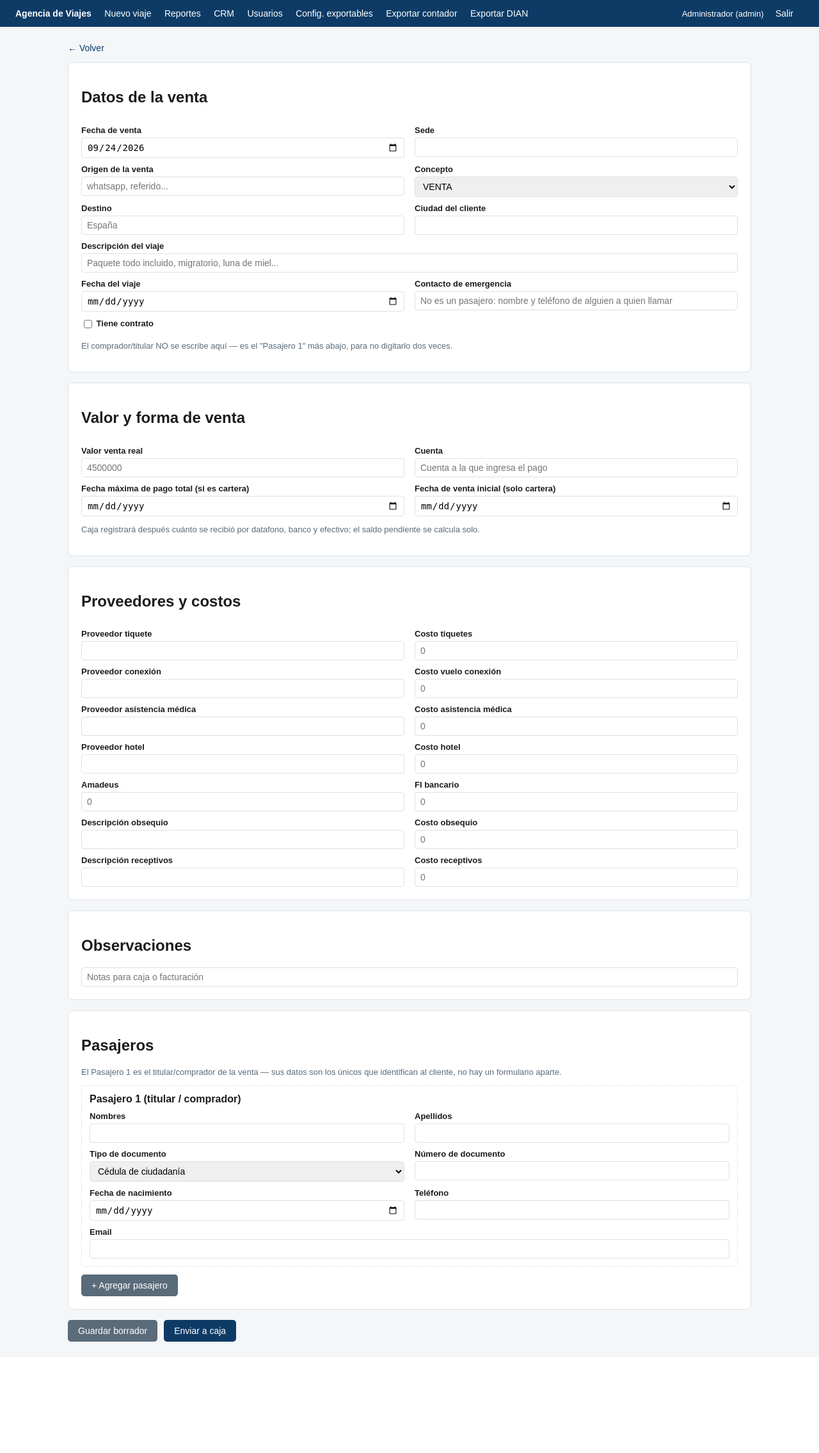
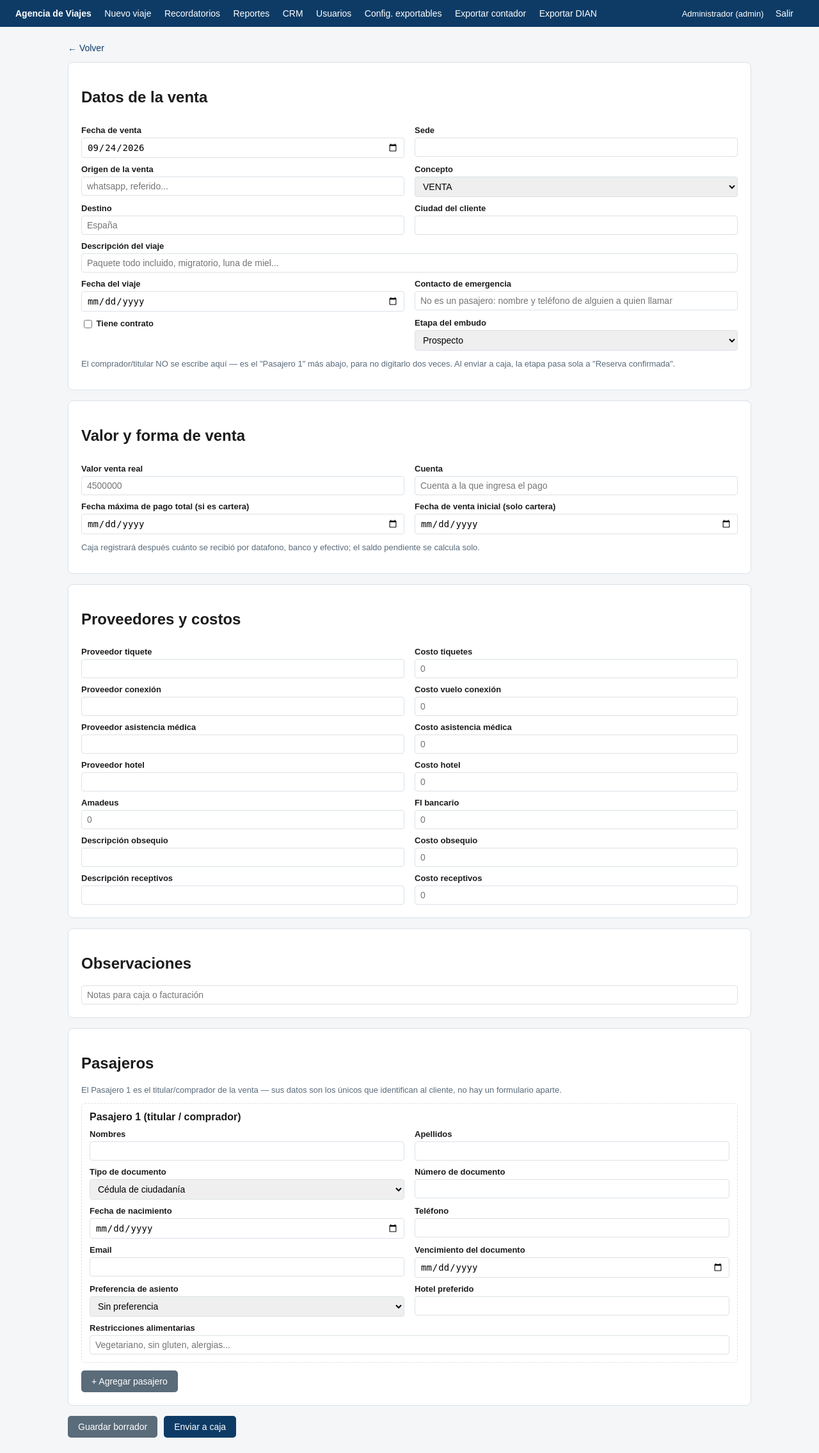
Before and after one commit to asesoriasgarzon-dev/agencia-viajes, a Flask app: page /venta/nueva in a window 1280 px wide. Shown: the whole page at 64% size. Before the commit the page ends 2097 px from the top, so only its background shows below. Run offline with Flask 3, Linux system fonts and the light colour scheme; a user stored in the database is signed in.

Commit message:
Completar el CRM: documentos, preferencias, embudo de ventas y recordatorios
Documento con fecha de vencimiento, preferencia de asiento, hotel
preferido y restricciones alimentarias por pasajero. Embudo de
ventas (Prospecto -> Cotizacion enviada -> Negociacion -> Reserva
confirmada -> Viaje realizado) como campo informativo aparte del
estado operativo, visible en el detalle y en el dashboard.
Recordatorios visibles en la app (pagos por vencer, prospectos sin
avanzar, cumpleanos de la semana) -- NO son correos automaticos
reales, eso requeriria conectar un servicio de correo con
credenciales propias de la agencia.

Co-Authored-By: Claude Sonnet 5 <noreply@anthropic.com>

```diff
--- a/app.py
+++ b/app.py
@@ -25,6 +25,7 @@ from destinos_data import DESTINOS_POPULARES
 from models import (
     CONCEPTOS,
     ESTADOS,
+    ETAPAS_EMBUDO,
     ExportConfig,
     Pasajero,
     ROLES,
@@ -213,6 +214,11 @@ def ventas():
         "valor_vendido": sum(
             float(v.valor_venta_real or 0) for v in todas if v.estado == "facturado"
         ),
+        "prospectos_activos": sum(
+            1 for v in todas
+            if v.estado == "borrador"
+            and v.etapa_embudo in ("prospecto", "cotizacion_enviada", "negociacion")
+        ),
     }
     return render_template(
         "ventas.html", ventas=todas, estados=dict(ESTADOS), stats=stats
@@ -252,6 +258,7 @@ def _sugerencias_contexto():
         sedes=_sugerencias(Venta.sede, SEMILLA_SEDES),
         origenes=_sugerencias(Venta.origen_venta, SEMILLA_ORIGENES),
         conceptos=CONCEPTOS,
+        etapas_embudo=ETAPAS_EMBUDO,
         hoy=date.today().isoformat(),
     )
 
@@ -309,6 +316,8 @@ def _aplicar_campos_venta(venta, f):
     venta.costo_receptivos = _a_decimal(f.get("costo_receptivos"))
     venta.tiene_contrato = bool(f.get("tiene_contrato"))
     venta.observaciones = f.get("observaciones", "").strip()
+    if f.get("etapa_embudo") in dict(ETAPAS_EMBUDO):
+        venta.etapa_embudo = f.get("etapa_embudo")
 
 
 def _procesar_pasajeros(f):
@@ -322,6 +331,10 @@ def _procesar_pasajeros(f):
     fechas_nac = f.getlist("pasajero_fecha_nacimiento")
     telefonos = f.getlist("pasajero_telefono")
     emails = f.getlist("pasajero_email")
+    vencimientos = f.getlist("pasajero_fecha_vencimiento_documento")
+    asientos = f.getlist("pasajero_preferencia_asiento")
+    hoteles_pref = f.getlist("pasajero_hotel_preferido")
+    restricciones = f.getlist("pasajero_restricciones_alimentarias")
 
     creados = []
     for i, nombre in enumerate(nombres):
@@ -336,6 +349,10 @@ def _procesar_pasajeros(f):
                 fecha_nacimiento=_en(fechas_nac, i),
                 telefono=_en(telefonos, i),
                 email=_en(emails, i),
+                fecha_vencimiento_documento=_en(vencimientos, i),
+                preferencia_asiento=_en(asientos, i),
+                hotel_preferido=_en(hoteles_pref, i),
+                restricciones_alimentarias=_en(restricciones, i),
             )
         )
     if creados:
@@ -352,6 +369,10 @@ def _pasajeros_a_json(lista_pasajeros):
             "numero_documento": p.numero_documento,
             "fecha_nacimiento": p.fecha_nacimiento,
             "telefono": p.telefono,
+            "fecha_vencimiento_documento": p.fecha_vencimiento_documento,
+            "preferencia_asiento": p.preferencia_asiento,
+            "hotel_preferido": p.hotel_preferido,
+            "restricciones_alimentarias": p.restricciones_alimentarias,
             "email": p.email,
         }
         for p in lista_pasajeros
@@ -391,6 +412,7 @@ def venta_nueva():
                     **_sugerencias_contexto()
                 )
             venta.estado = "pendiente_caja"
+            venta.etapa_embudo = "reserva_confirmada"
 
         venta.pasajeros.extend(pasajeros_creados)
         db.session.add(venta)
@@ -447,6 +469,7 @@ def venta_editar(venta_id):
 
         if accion == "enviar":
             venta.estado = "pendiente_caja"
+            venta.etapa_embudo = "reserva_confirmada"
 
         db.session.commit()
         flash(
@@ -836,12 +859,22 @@ def crm():
         doc = p.numero_documento.strip()
         if not doc:
             continue
-        perfil = perfiles.setdefault(doc, {"nombre": "", "telefono": None, "ventas": {}})
+        perfil = perfiles.setdefault(doc, {
+            "nombre": "", "telefono": None, "email": None,
+            "fecha_vencimiento_documento": None, "preferencia_asiento": None,
+            "hotel_preferido": None, "restricciones_alimentarias": None,
+            "ventas": {},
+        })
         nombre = f"{p.nombres or ''} {p.apellidos or ''}".strip()
         if nombre:
             perfil["nombre"] = nombre
-        if p.telefono:
-            perfil["telefono"] = p.telefono
+        for campo in (
+            "telefono", "email", "fecha_vencimiento_documento",
+            "preferencia_asiento", "hotel_preferido", "restricciones_alimentarias",
+        ):
+            valor = getattr(p, campo)
+            if valor:
+                perfil[campo] = valor
         if p.venta:
             perfil["ventas"][p.venta.id] = p.venta
 
@@ -867,6 +900,11 @@ def crm():
             "nombre": perfil["nombre"] or "—",
             "documento": doc,
             "telefono": perfil["telefono"],
+            "email": perfil["email"],
+            "fecha_vencimiento_documento": perfil["fecha_vencimiento_documento"],
+            "preferencia_asiento": perfil["preferencia_asiento"],
+            "hotel_preferido": perfil["hotel_preferido"],
+            "restricciones_alimentarias": perfil["restricciones_alimentarias"],
             "num_viajes": len(ventas_cliente),
             "veces_titular": veces_titular,
             "monto_como_titular": monto_como_titular,
@@ -877,6 +915,69 @@ def crm():
 
     clientes.sort(key=lambda c: c["num_viajes"], reverse=True)
     return render_template("crm.html", clientes=clientes)
+
+
+# --------------------------------------------------------------------------
+# Recordatorios — seguimiento visible en la app, NO envío automático de
+# correos (eso necesitaría conectar un servicio de correo con credenciales
+# reales, no incluido en este alcance). Cada asesor ve los suyos; admin ve
+# todos.
+# --------------------------------------------------------------------------
+
+
+@app.route("/recordatorios")
+@login_required
+def recordatorios():
+    hoy = date.today()
+    query = Venta.query.filter(Venta.estado != "facturado")
+    if current_user.rol == "asesor":
+        query = query.filter(Venta.asesor_id == current_user.id)
+    ventas_activas = query.all()
+
+    pagos_por_vencer = []
+    if current_user.rol in ("admin", "asesor", "caja"):
+        for v in ventas_activas:
+            if v.concepto == "CARTERA" and v.fecha_maxima_pago:
+                dias = (v.fecha_maxima_pago - hoy).days
+                if dias <= 7:
+                    pagos_por_vencer.append({"venta": v, "dias": dias})
+    pagos_por_vencer.sort(key=lambda x: x["dias"])
+
+    prospectos_estancados = []
+    if current_user.rol in ("admin", "asesor"):
+        for v in ventas_activas:
+            if v.estado == "borrador" and v.etapa_embudo in ("prospecto", "cotizacion_enviada", "negociacion"):
+                dias = (hoy - v.fecha_creacion.date()).days if v.fecha_creacion else 0
+                if dias >= 5:
+                    prospectos_estancados.append({"venta": v, "dias": dias})
+    prospectos_estancados.sort(key=lambda x: x["dias"], reverse=True)
+
+    cumpleanos_semana = []
+    if current_user.rol in ("admin", "asesor"):
+        cumple_query = Pasajero.query.filter(
+            Pasajero.fecha_nacimiento.isnot(None), Pasajero.fecha_nacimiento != ""
+        )
+        if current_user.rol == "asesor":
+            cumple_query = cumple_query.join(Venta).filter(Venta.asesor_id == current_user.id)
+        for p in cumple_query.all():
+            try:
+                nacimiento = datetime.strptime(p.fecha_nacimiento, "%Y-%m-%d").date()
+            except (ValueError, TypeError):
+                continue
+            proximo = nacimiento.replace(year=hoy.year)
+            if proximo < hoy:
+                proximo = proximo.replace(year=hoy.year + 1)
+            dias = (proximo - hoy).days
+            if dias <= 7:
+                cumpleanos_semana.append({"pasajero": p, "dias": dias})
+    cumpleanos_semana.sort(key=lambda x: x["dias"])
+
+    return render_template(
+        "recordatorios.html",
+        pagos_por_vencer=pagos_por_vencer,
+        prospectos_estancados=prospectos_estancados,
+        cumpleanos_semana=cumpleanos_semana,
+    )
 
 
 # --------------------------------------------------------------------------
--- a/templates/base.html
+++ b/templates/base.html
@@ -32,7 +32,7 @@
   .grid2 { display:grid; grid-template-columns:1fr 1fr; gap:0 16px; }
   .pasajero-row { border:1px dashed var(--borde); padding:12px; border-radius:6px; margin-top:10px; }
   .muted { color:#5a6b7a; font-size:13px; }
-  .stats { display:grid; grid-template-columns:repeat(5, 1fr); gap:12px; margin-bottom:16px; }
+  .stats { display:grid; grid-template-columns:repeat(auto-fit, minmax(130px, 1fr)); gap:12px; margin-bottom:16px; }
   .stat { background:#fff; border:1px solid var(--borde); border-radius:8px; padding:14px; text-align:center; }
   .stat .valor { font-size:22px; font-weight:bold; color:var(--azul); }
   .stat .etiqueta { font-size:12px; color:#5a6b7a; margin-top:4px; }
@@ -53,6 +53,7 @@
     <a href="{{ url_for('ventas') }}"><strong>Agencia de Viajes</strong></a>
     {% if current_user.is_authenticated %}
       {% if current_user.rol in ['asesor','admin'] %}<a href="{{ url_for('venta_nueva') }}">Nuevo viaje</a>{% endif %}
+      <a href="{{ url_for('recordatorios') }}">Recordatorios</a>
       {% if current_user.rol == 'admin' %}<a href="{{ url_for('reportes') }}">Reportes</a>{% endif %}
       {% if current_user.rol == 'admin' %}<a href="{{ url_for('crm') }}">CRM</a>{% endif %}
       {% if current_user.rol == 'admin' %}<a href="{{ url_for('admin_usuarios') }}">Usuarios</a>{% endif %}
--- a/templates/nueva_venta.html
+++ b/templates/nueva_venta.html
@@ -55,8 +55,18 @@
       <div>
         <label><input type="checkbox" name="tiene_contrato" style="width:auto; display:inline; vertical-align:middle;" {% if venta and venta.tiene_contrato %}checked{% endif %}> Tiene contrato</label>
       </div>
+      <div>
+        <label>Etapa del embudo</label>
+        <select name="etapa_embudo">
+          {% for valor, etiqueta in etapas_embudo %}
+          {% if valor in ('prospecto','cotizacion_enviada','negociacion') %}
+          <option value="{{ valor }}" {% if venta and venta.etapa_embudo == valor %}selected{% endif %}>{{ etiqueta }}</option>
+          {% endif %}
+          {% endfor %}
+        </select>
+      </div>
     </div>
-    <p class="muted">El comprador/titular NO se escribe aquí — es el "Pasajero 1" más abajo, para no digitarlo dos veces.</p>
+    <p class="muted">El comprador/titular NO se escribe aquí — es el "Pasajero 1" más abajo, para no digitarlo dos veces. Al enviar a caja, la etapa pasa sola a "Reserva confirmada".</p>
   </div>
 
   <div class="card">
@@ -214,9 +224,29 @@
         <label>Teléfono</label>
         <input type="text" name="pasajero_telefono">
       </div>
-      <div style="grid-column:1 / span 2;">
+      <div>
         <label>Email</label>
         <input type="email" name="pasajero_email">
+      </div>
+      <div>
+        <label>Vencimiento del documento</label>
+        <input type="date" name="pasajero_fecha_vencimiento_documento">
+      </div>
+      <div>
+        <label>Preferencia de asiento</label>
+        <select name="pasajero_preferencia_asiento">
+          <option value="">Sin preferencia</option>
+          <option value="Ventana">Ventana</option>
+          <option value="Pasillo">Pasillo</option>
+        </select>
+      </div>
+      <div>
+        <label>Hotel preferido</label>
+        <input type="text" name="pasajero_hotel_preferido">
+      </div>
+      <div style="grid-column:1 / span 2;">
+        <label>Restricciones alimentarias</label>
+        <input type="text" name="pasajero_restricciones_alimentarias" placeholder="Vegetariano, sin gluten, alergias...">
       </div>
     </div>
   </div>
@@ -237,6 +267,10 @@ function agregarPasajero(datos) {
     plantilla.querySelector('[name=pasajero_fecha_nacimiento]').value = datos.fecha_nacimiento || '';
     plantilla.querySelector('[name=pasajero_telefono]').value = datos.telefono || '';
     plantilla.querySelector('[name=pasajero_email]').value = datos.email || '';
+    plantilla.querySelector('[name=pasajero_fecha_vencimiento_documento]').value = datos.fecha_vencimiento_documento || '';
+    plantilla.querySelector('[name=pasajero_preferencia_asiento]').value = datos.preferencia_asiento || '';
+    plantilla.querySelector('[name=pasajero_hotel_preferido]').value = datos.hotel_preferido || '';
+    plantilla.querySelector('[name=pasajero_restricciones_alimentarias]').value = datos.restricciones_alimentarias || '';
   }
   document.getElementById('pasajeros').appendChild(plantilla);
 }
--- a/templates/ventas.html
+++ b/templates/ventas.html
@@ -9,6 +9,7 @@
   <div class="stat"><div class="valor">{{ stats.pendientes_facturacion }}</div><div class="etiqueta">Pendientes de facturación</div></div>
   <div class="stat"><div class="valor">{{ stats.facturadas }}</div><div class="etiqueta">Facturadas</div></div>
   <div class="stat"><div class="valor">${{ '{:,.0f}'.format(stats.valor_vendido) }}</div><div class="etiqueta">Valor vendido</div></div>
+  <div class="stat"><div class="valor">{{ stats.prospectos_activos }}</div><div class="etiqueta">Prospectos activos</div></div>
 </div>
 
 <div class="card">
```
Also changed, not shown: models.py (+62 -6 lines), templates/crm.html (+13 -4 lines), templates/recordatorios.html (added, +69 -0 lines), templates/venta_detalle.html (+13 -4 lines).
